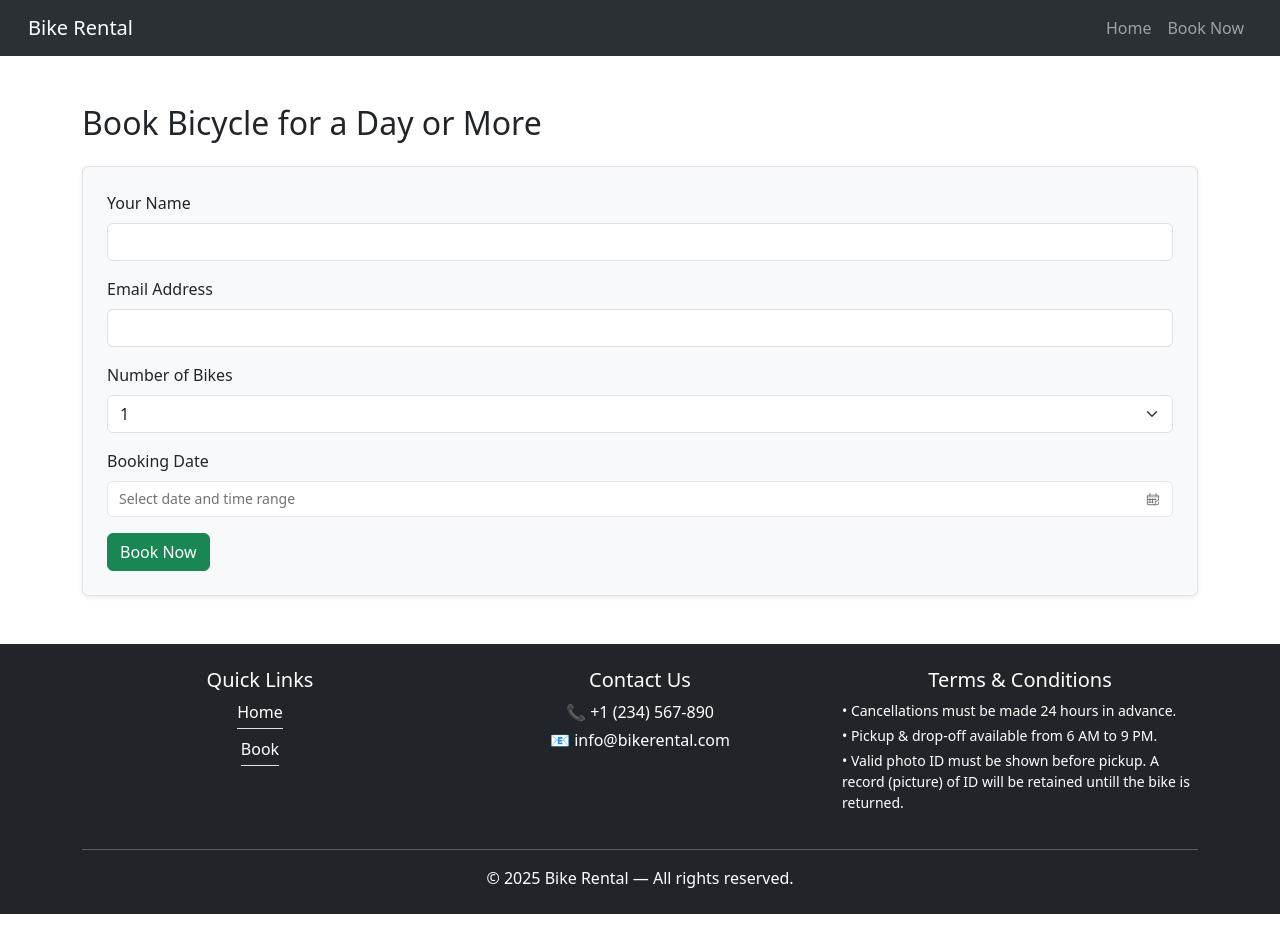
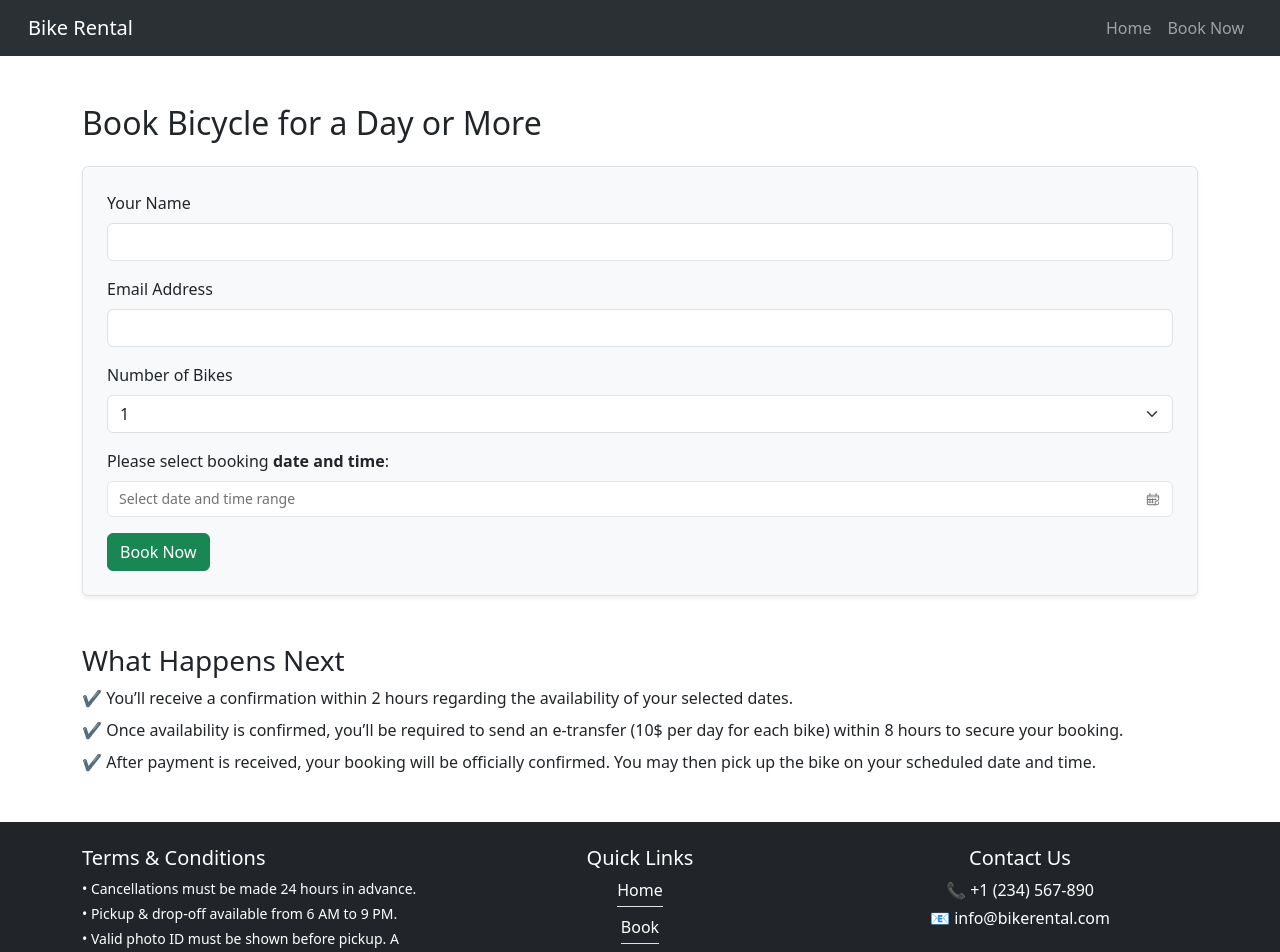
Before and after one commit to abedhasan79/rent-a-bike, a React (Create React App) app: page /book in a window 1280 px wide. Shown: the top 952 px of the page. Before the commit the page ends 914 px from the top, so only its background shows below. Built offline with nearby package versions, Linux system fonts and the light colour scheme.

Commit message:
footer change

```diff
--- a/src/components/BookingForm.jsx
+++ b/src/components/BookingForm.jsx
@@ -3,6 +3,9 @@ import { DateRangePicker } from 'rsuite';
 // import { FaCalendar, FaClock } from 'react-icons/fa';
 // import { BsCalendar2MonthFill } from 'react-icons/bs';
 import 'rsuite/DateRangePicker/styles/index.css';
+
+const {  beforeToday } =
+  DateRangePicker;
 
 const BookingForm = ({ bike }) => {
     const [formData, setFormData] = useState({
@@ -79,9 +82,9 @@ from ${formData.startDateTime} to ${formData.endDateTime} has been received!`);
                 </div>
 
                 <div className="mb-3">
-                    <label className="form-label">Booking Date</label>
+                    <label className="form-label">Please select booking <b>date and time</b>:</label>
                     <>
-                        <DateRangePicker format="MM/dd/yyyy HH:mm" block
+                        <DateRangePicker shouldDisableDate={beforeToday()} format="MM/dd/yyyy HH:mm" block
                             onChange={handleDateRangeChange}
                             placeholder="Select date and time range"
                         />
@@ -90,6 +93,15 @@ from ${formData.startDateTime} to ${formData.endDateTime} has been received!`);
 
                 <button type="submit" className="btn btn-success">Book Now</button>
             </form>
+
+            <div className="my-5">
+                <h3>What Happens Next</h3>
+                <ul className="list-unstyled">
+                    <li className="mb-2">✔️ You’ll receive a confirmation within 2 hours regarding the availability of your selected dates.</li>
+                    <li className="mb-2">✔️ Once availability is confirmed, you’ll be required to send an e-transfer (10$ per day for each bike) within 8 hours to secure your booking.</li>
+                    <li className="mb-2">✔️ After payment is received, your booking will be officially confirmed. You may then pick up the bike on your scheduled date and time.</li>
+                </ul>
+            </div>
         </div>
     );
 };
--- a/src/components/Footer.jsx
+++ b/src/components/Footer.jsx
@@ -6,6 +6,17 @@ const Footer = () => {
         <footer className="bg-dark text-white py-4 mt-auto">
             <div className="container text-center">
                 <div className="row">
+
+                    {/* Terms and Conditions */}
+                    <div className="col-md-4 d-flex flex-column ">
+                        <h5 style={{textAlign:'left'}}>Terms & Conditions</h5>
+                        <ul className="list-unstyled small text-start">
+                            <li className="mb-1">• Cancellations must be made 24 hours in advance.</li>
+                            <li className="mb-1">• Pickup & drop-off available from 6 AM to 9 PM.</li>
+                            <li className="mb-1">• Valid photo ID must be shown before pickup. A record (picture) of ID will be retained untill the bike is returned.</li>
+                        </ul>
+                    </div>
+
                     {/* Vertical Quick Links */}
                     <div className="col-md-4 mb-3 mb-md-0">
                         <h5>Quick Links</h5>
@@ -29,15 +40,7 @@ const Footer = () => {
                         <p>📧 <a href="mailto:info@bikerental.com" className="text-white text-decoration-none">info@bikerental.com</a></p>
                     </div>
 
-                    {/* Terms and Conditions */}
-                    <div className="col-md-4 d-flex flex-column align-items-center">
-                        <h5>Terms & Conditions</h5>
-                        <ul className="list-unstyled small text-start">
-                            <li className="mb-1">• Cancellations must be made 24 hours in advance.</li>
-                            <li className="mb-1">• Pickup & drop-off available from 6 AM to 9 PM.</li>
-                            <li className="mb-1">• Valid photo ID must be shown before pickup. A record (picture) of ID will be retained untill the bike is returned.</li>
-                        </ul>
-                    </div>
+
                 </div>
 
 
```
